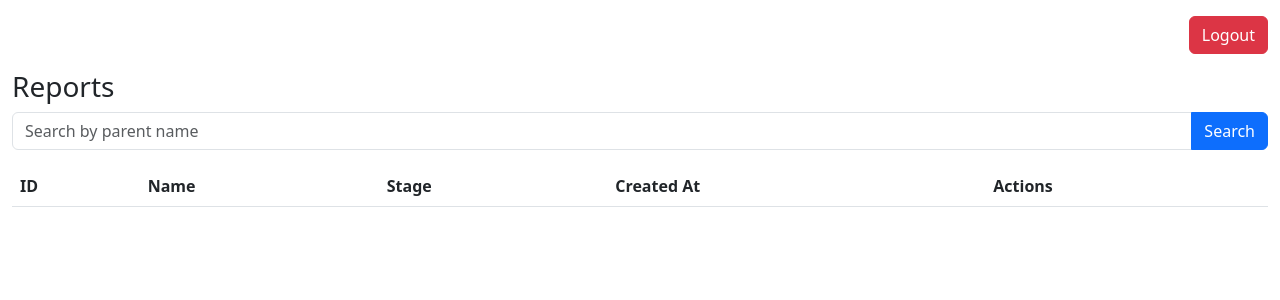
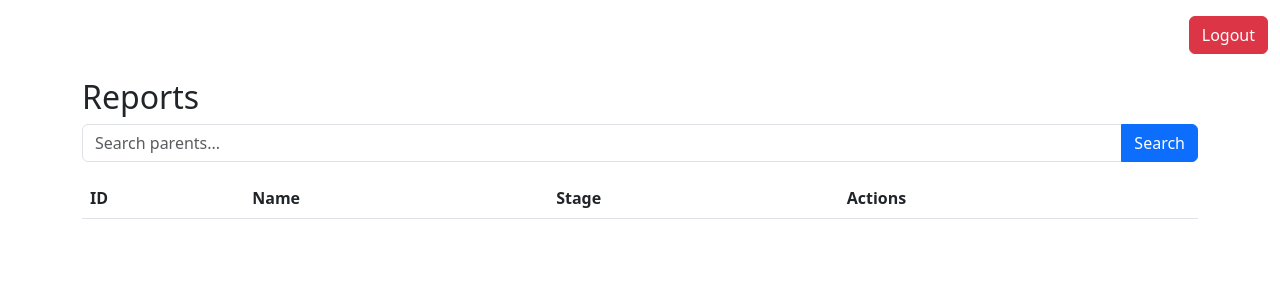
Before and after one commit to scamioglu/regias, a Flask app: page /admin/report in a window 1280 px wide. Shown: the top 300 px of the page. Run offline with Flask 3, Linux system fonts and the light colour scheme; a user stored in the database is signed in; data comes from the database, SQL or seed files in the repository; data that the repository does not hold is empty; parts of the project's set-up code (start-up, migrations or seed data) failed here and were passed over.

Commit message:
Update report.html

```diff
--- a/templates/report.html
+++ b/templates/report.html
@@ -1,15 +1,16 @@
 {% extends "base.html" %}
 {% block content %}
-<h3>Reports</h3>
+<div class="container mt-4">
+    <h2>Reports</h2>
     <form method="POST" class="mb-3">
         <div class="input-group">
-        <input type="text" class="form-control" name="search" placeholder="Search by parent name" value="{{ search }}">
+            <input type="text" class="form-control" name="search" placeholder="Search parents..." value="{{ search }}">
             <button type="submit" class="btn btn-primary">Search</button>
         </div>
     </form>
-<table class="table">
+    <table class="table table-striped">
         <thead>
-        <tr><th>ID</th><th>Name</th><th>Stage</th><th>Created At</th><th>Actions</th></tr>
+            <tr><th>ID</th><th>Name</th><th>Stage</th><th>Actions</th></tr>
         </thead>
         <tbody>
             {% for parent in parents %}
@@ -17,7 +18,6 @@
                     <td>{{ parent.id }}</td>
                     <td>{{ parent.name }}</td>
                     <td>{{ parent.stage_name }}</td>
-                <td>{{ parent.created_at }}</td>
                     <td>
                         <a href="{{ url_for('parent_detail', parent_id=parent.id) }}" class="btn btn-sm btn-primary">View</a>
                         <a href="{{ url_for('report_pdf', parent_id=parent.id) }}" class="btn btn-sm btn-success">Download PDF</a>
@@ -26,4 +26,5 @@
             {% endfor %}
         </tbody>
     </table>
+</div>
 {% endblock %}
```
Lines whose indentation alone changed are shown as unchanged.
